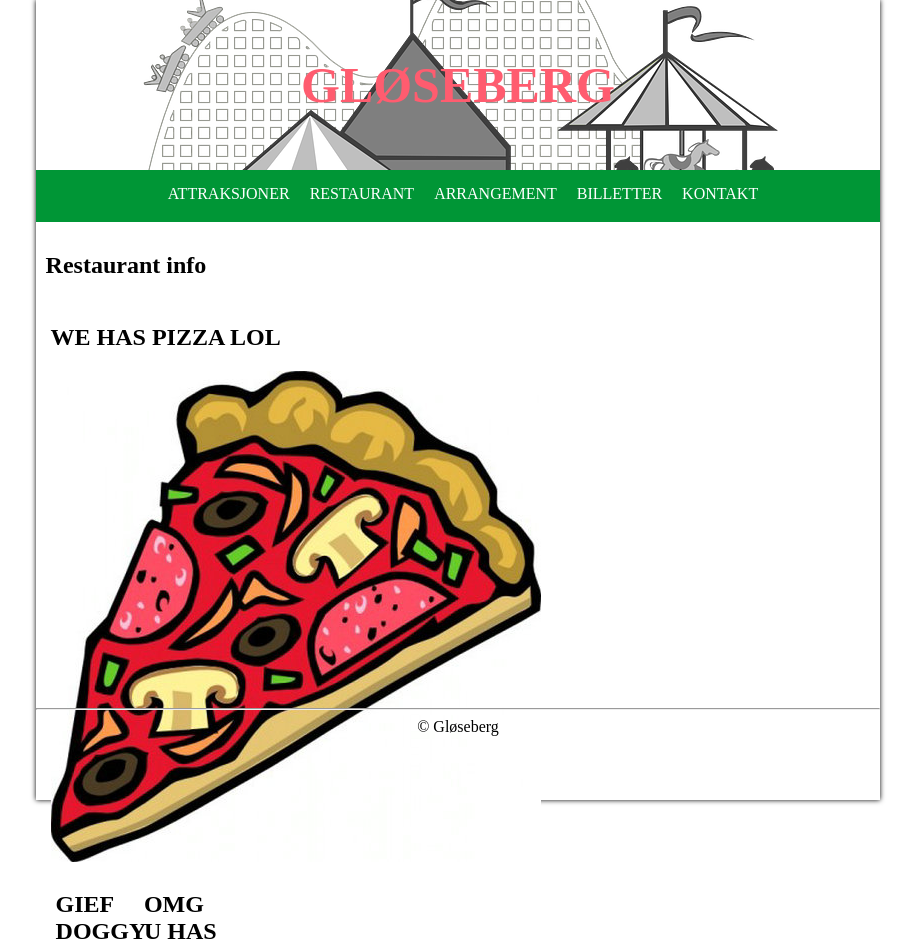
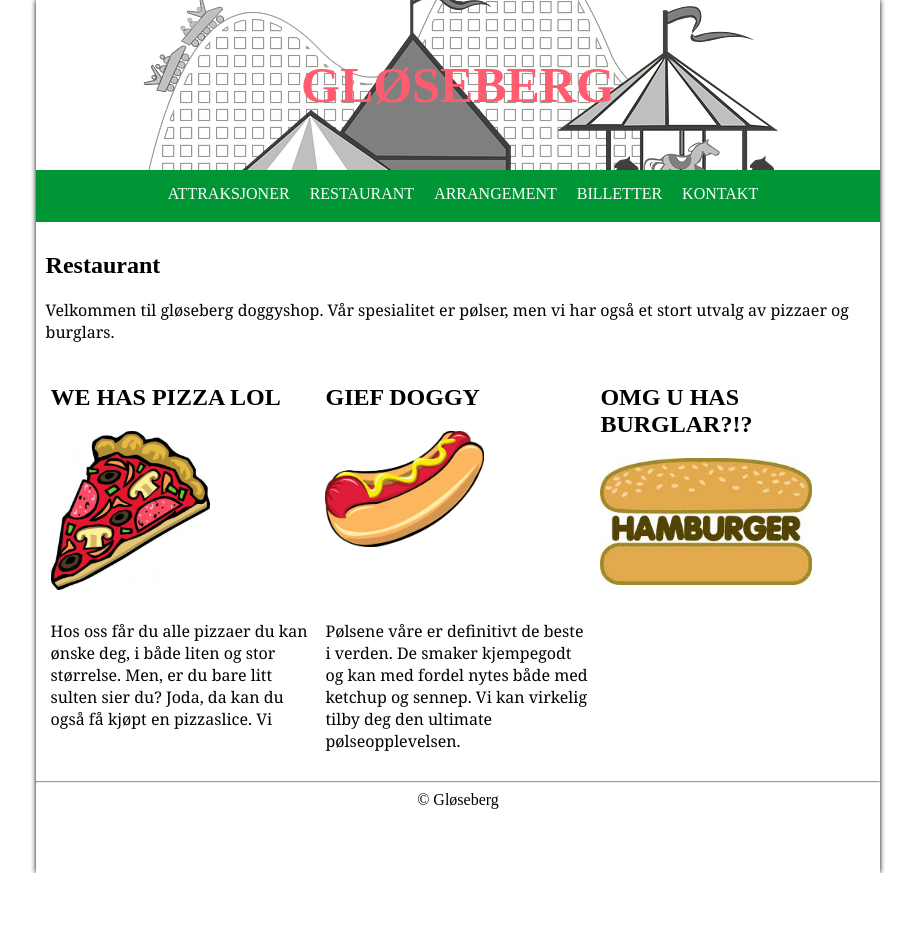
Before and after one commit to hakloev/IT2805-webtek, a Flask app: page /restaurant in a window 1280 px wide. Shown: the top 946 px of the page, without its empty margins (182-1097 px from the left). After the commit the page ends 873 px from the top, so only its background shows below. Run offline with Flask 2, Linux system fonts and the light colour scheme; some web fonts are replaced.

Commit message:
DOGGYPUSH PUSH PUSH

```diff
--- a/templates/restaurant.html
+++ b/templates/restaurant.html
@@ -1,17 +1,32 @@
 {% extends 'base.html' %}
 {% block title %}&ndash; Restaurant{% endblock %}
 {% block body %}
-    <h1>Restaurant info</h1>
-    <div class="col33">
+    <h1>Restaurant</h1>
+    <p> Velkommen til gløseberg doggyshop. Vår spesialitet er pølser, men vi har også et stort utvalg av pizzaer og burglars.
+    <div class="row">
+	    <div class="col33" cf>
 	    	<h2> WE HAS PIZZA LOL </h2>
-    	<img src="../static/pizza.jpg" alt="Vår Pizza"
+	    	<img src="../static/pizza.jpg" alt="Vår Pizza" height="60%" width="60%">
 	    </div>
-    <div class="col33">
+	    <div class="col33" cf>
 	    	<h2> GIEF DOGGY </h2>
-    	<img src="../static/hotdog.jpg" alt="Våre pølser">
+	    	<img src="../static/hotdog.jpg" alt="Våre pølser" height="60%" width="60%">
 	    </div>
-    <div class="col33">
+	    <div class="col33" cf>
 	    	<h2> OMG U HAS BURGLAR?!? </h2>
-    	<img src="../static/hamburger.jpg" alt="Vår hamburger">
+	    	<img src="../static/hamburger.jpg" alt="Vår hamburger" height="80%" width="80%">
 	    </div>
+	</div>
+	<div class="row">
+		<div class="col33" cf>
+			<p> Hos oss får du alle pizzaer du kan ønske deg, i både liten og stor størrelse. Men, er du bare litt sulten sier du? Joda, da kan du også få kjøpt en pizzaslice. Vi </p>
+		</div>
+		<div class="col33" cf>
+			<p> Pølsene våre er definitivt de beste i verden. De smaker kjempegodt og kan med fordel nytes både med ketchup og sennep. Vi kan virkelig tilby deg den ultimate pølseopplevelsen. </p>
+		</div>
+		<div classs="col33" cf>
+			<p></p>
+		</div>
+	</div>
+
 {% endblock %}
```
Lines whose indentation alone changed are shown as unchanged.
